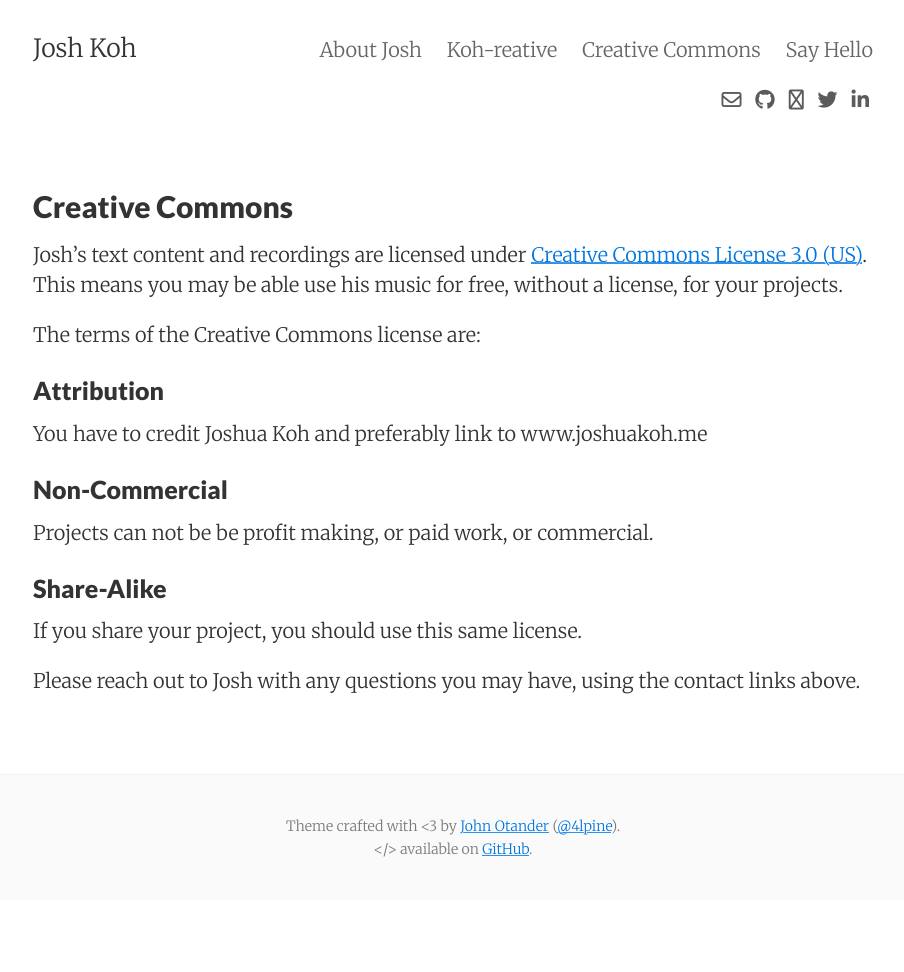
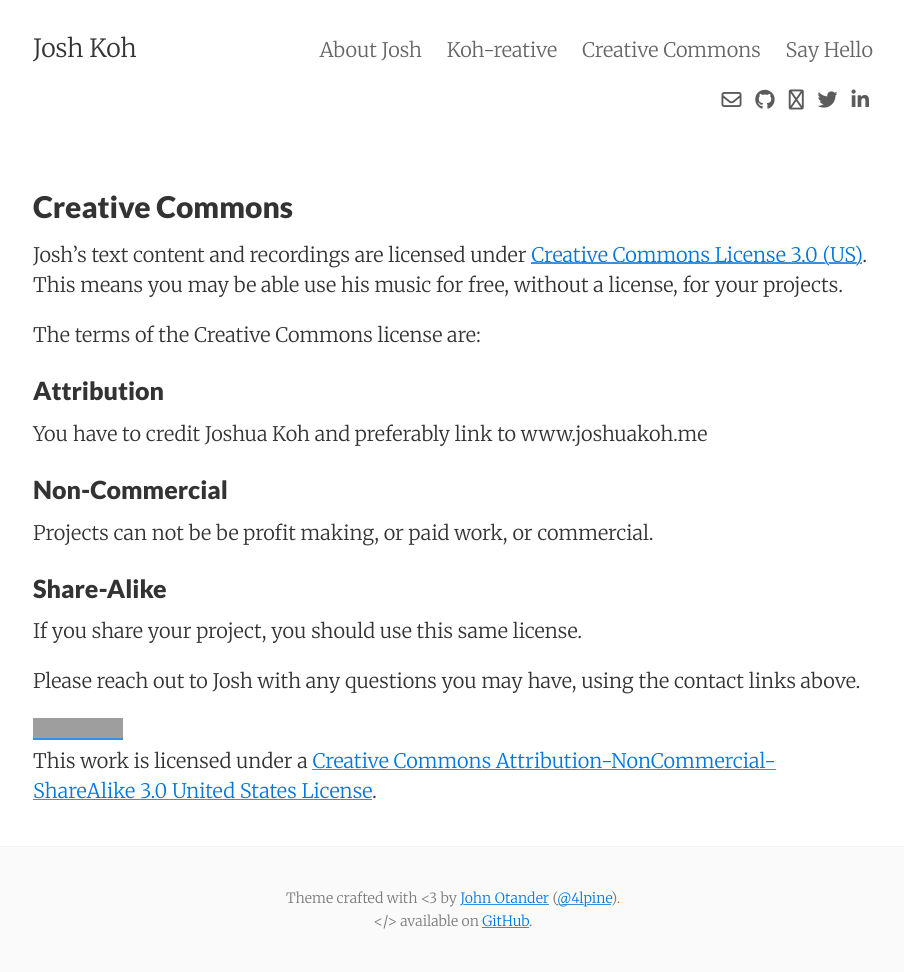
Before and after one commit to JoshuaKoh/JoshuaKoh.github.io, a Jekyll site: the page built from cc.md, in a window 1280 px wide. Shown: the whole page, without its empty margins (187-1091 px from the left). Built offline with Jekyll 4.4.1, drawn with Linux system fonts in a browser that asks for light colours; nearby versions of some CDN libraries; before the commit the page ends 900 px from its top, so only the background shows below that; grey boxes are pictures that could not be loaded.

Commit message:
Add cc widget

```diff
--- a/cc.md
+++ b/cc.md
@@ -22,3 +22,5 @@
 If you share your project, you should use this same license.
 
 Please reach out to Josh with any questions you may have, using the contact links above.
+
+<a rel="license" href="http://creativecommons.org/licenses/by-nc-sa/3.0/us/"><img alt="Creative Commons License" style="border-width:0" src="https://i.creativecommons.org/l/by-nc-sa/3.0/us/88x31.png" /></a><br />This work is licensed under a <a rel="license" href="http://creativecommons.org/licenses/by-nc-sa/3.0/us/">Creative Commons Attribution-NonCommercial-ShareAlike 3.0 United States License</a>.
```
